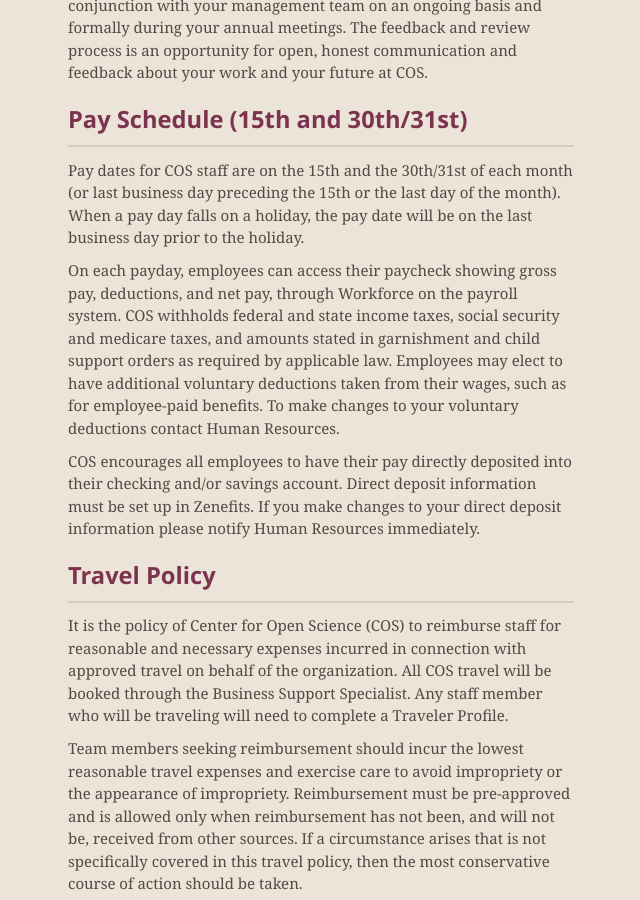
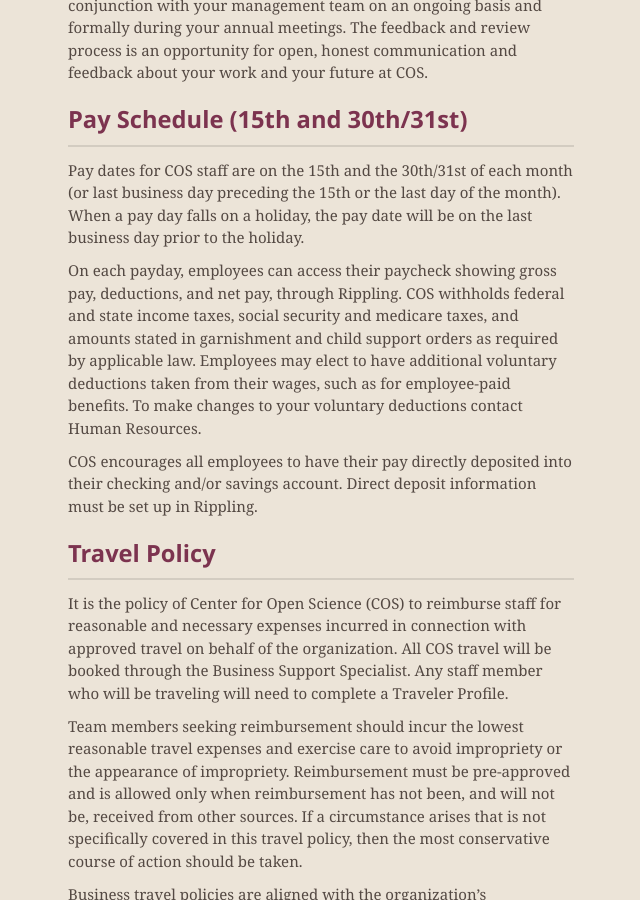
Before and after one commit to CenterForOpenScience/Policies-and-Procedures, a Jekyll site: the page built from index.md, in a window 1280 px wide and 900 px high, scrolled down 6548 px. Shown: the whole window, without its empty margins (319-959 px from the left). Built offline with Jekyll 4.4.1, drawn with Linux system fonts in a browser that asks for light colours; nearby versions of some CDN libraries; our own code applies the rules of GitHub Pages for plain Markdown files; some of the changed text lies outside the part shown.

Commit message:
Update index.md
Updated to reflect new HRIS system, Rippling.

```diff
--- a/index.md
+++ b/index.md
@@ -133,9 +133,9 @@
 
 Pay dates for COS staff are on the 15th and the 30th/31st of each month (or last business day preceding the 15th or the last day of the month).  When a pay day falls on a holiday, the pay date will be on the last business day prior to the holiday.
 
-On each payday, employees can access their paycheck showing gross pay, deductions, and net pay, through Workforce on the payroll system. COS withholds federal and state income taxes, social security and medicare taxes, and amounts stated in garnishment and child support orders as required by applicable law. Employees may elect to have additional voluntary deductions taken from their wages, such as for employee-paid benefits. To make changes to your voluntary deductions contact Human Resources.
+On each payday, employees can access their paycheck showing gross pay, deductions, and net pay, through Rippling. COS withholds federal and state income taxes, social security and medicare taxes, and amounts stated in garnishment and child support orders as required by applicable law. Employees may elect to have additional voluntary deductions taken from their wages, such as for employee-paid benefits. To make changes to your voluntary deductions contact Human Resources.
 
-COS encourages all employees to have their pay directly deposited into their checking and/or savings account. Direct deposit information must be set up in Zenefits. If you make changes to your direct deposit information please notify Human Resources immediately.
+COS encourages all employees to have their pay directly deposited into their checking and/or savings account. Direct deposit information must be set up in Rippling.
 
 Travel Policy
 ------------------
@@ -320,4 +320,4 @@
 Exit Interview
 ------------------
 
-Any employee terminating employment for any reason will be scheduled for an exit interview with the Senior Human Resources Manager prior to departure. All information will be shared with the employee’s leadership team. The purpose of this interview is to establish a reason for the termination, and obtain from the employee information and observations that might be helpful to the COS for improving its policies and practices.
+Any employee terminating employment for any reason will be scheduled for an exit interview with Human Resources prior to departure. All information will be shared with the employee’s leadership team. The purpose of this interview is to establish a reason for the termination, and obtain from the employee information and observations that might be helpful to the COS for improving its policies and practices.
```
